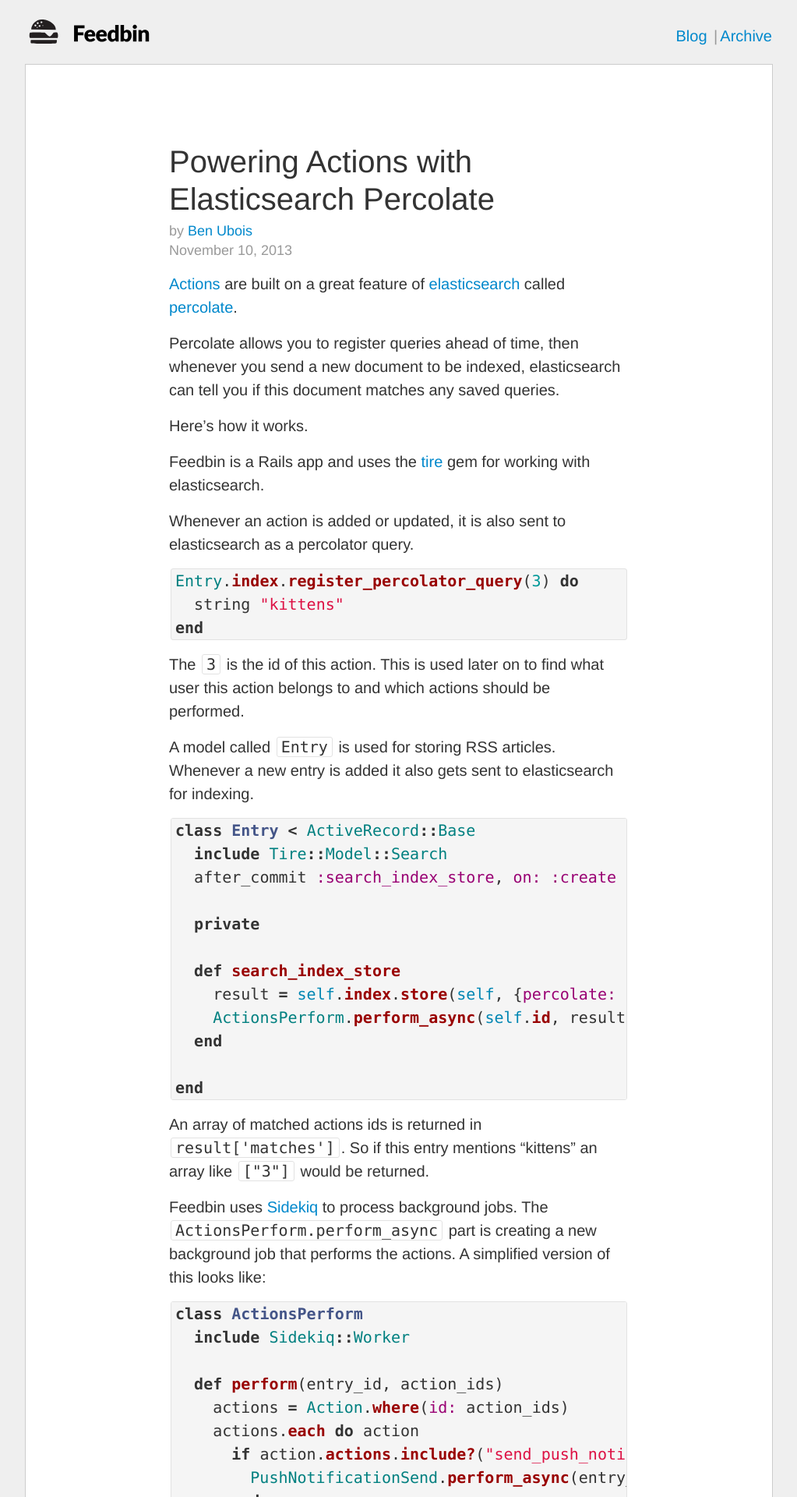
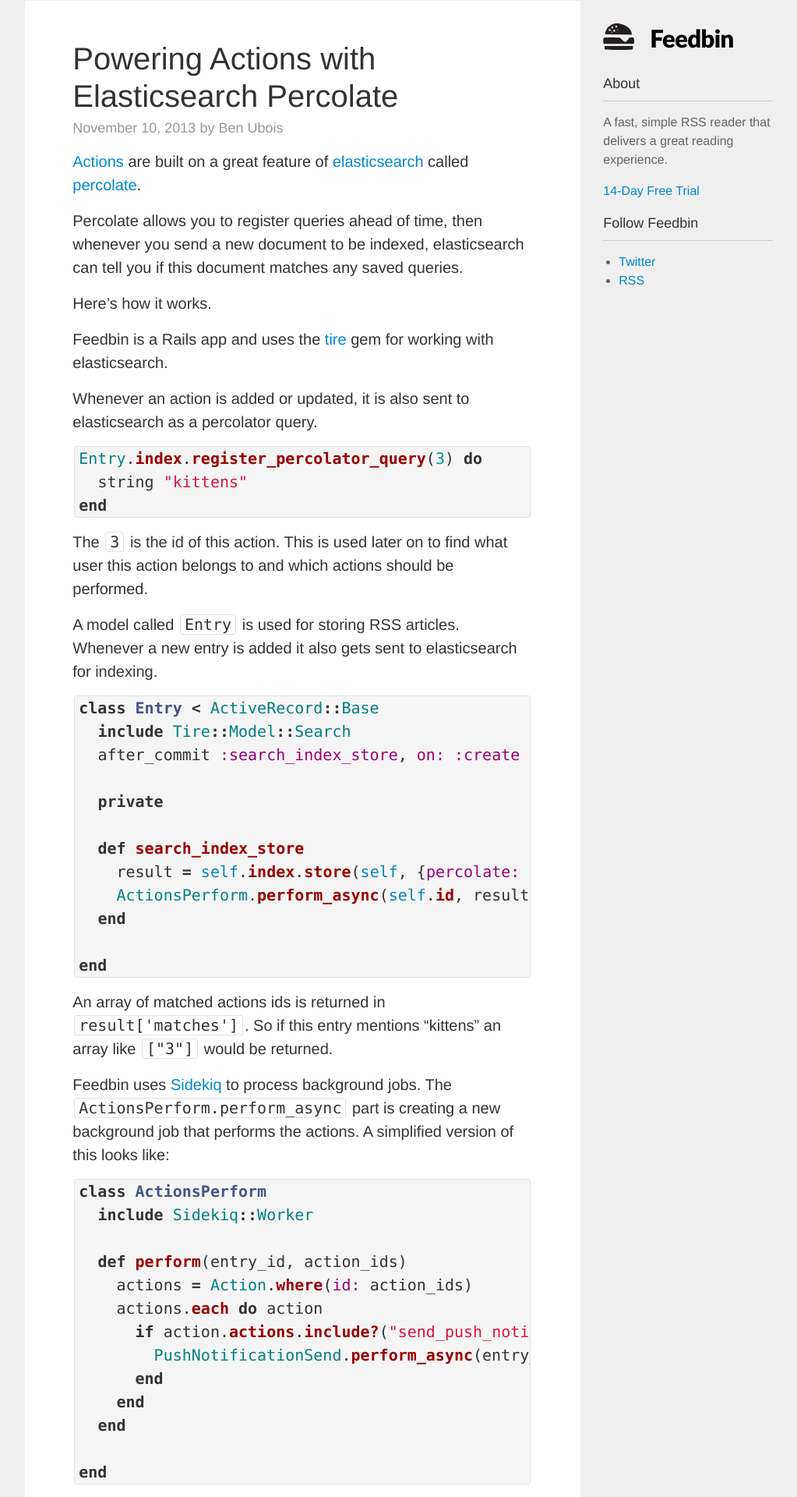
Before and after one commit to digideskio/feedbin-blog, a Jekyll site: the page built from index.html, in a window 1280 px wide. Shown: the top 1920 px of the page at 78% size, without its empty margins (128-1151 px from the left). Built offline with Jekyll 4.4.1, drawn with Linux system fonts in a browser that asks for light colours; the list of posts is cut into pages by our own code; comment, search, counter and statistics services are not loaded; some of the changed text lies outside the part shown.

Commit message:
Blog refresh.

```diff
--- a/_config.yml
+++ b/_config.yml
@@ -5,3 +5,4 @@
 permalink:   pretty
 pygments:    true
 paginate:    10
+exclude:     [public]
--- a/_layouts/default.html
+++ b/_layouts/default.html
@@ -8,48 +8,32 @@
 	<link rel="stylesheet" href="/assets/stylesheets/css.css?{{ site.time | date: "%Y%m%d%H%M%S" }}" />
 </head>
 <body class="{{ page.class }}">
-	<header>
-		<div class="container">
-			<div class="content clearfix">
-				<div class="half">
-					<a href="https://feedbin.me" class="logo"></a>
-				</div>
-				<div class="half">
-					<ul class="nav">
-						<li><a href="/">Blog</a></li>
-						<li><a href="/archive/">Archive</a></li>
-					</ul>
-				</div>
-			</div>
+	<div class="container">
+		<div class="content-wrap">
+			<header>
+				<article>
+					<a href="/"><img src="/assets/images/logo.svg" class="logo" /></a>
+					<p>A fast, simple RSS reader that delivers a great reading experience. <a href="https://feedbin.me">14-Day Free Trial</a>.</p>
+				</article>
+			</header>
+			{{ content }}
 		</div>
-	</header>
-	<div class="container">
-		{{ content }}
+		<div class="sidebar">
+			<a href="/"><img src="/assets/images/logo.svg" class="logo" /></a>
+			<h4>About</h4>
+			<p>A fast, simple RSS reader that delivers a great reading experience.</p>
+			<p><a href="https://feedbin.me">14-Day Free Trial</a></p>
+
+			<h4>Follow Feedbin</h4>
+			<ul>
+				<li><a href="https://twitter.com/feedbin">Twitter</a></li>
+				<li><a href="{{ site.domain }}/atom.xml">RSS</a></li>
+			</ul>
+		</div>
 	</div>
-	<footer>
-		<div class="container clearfix">
-			<div class="content">
-				<div class="half">
-					<p><a href="https://github.com/feedbin/support#readme">Contact & Support</a> | <a href="https://twitter.com/feedbin">Twitter</a></p>
-				</div>
-				<div class="half right-text">
-					<p>© {{ site.time | date: "%Y" }} Feedbin, Inc.</p>
-				</div>
-			</div>
-		</div>
-	</footer>
 	<script>
 		var _gauges = _gauges || [];
-		(function() {
-			var t   = document.createElement('script');
-			t.type  = 'text/javascript';
-			t.async = true;
-			t.id    = 'gauges-tracker';
-			t.setAttribute('data-site-id', '51417db8108d7b6c720000a4');
-			t.src = '//secure.gaug.es/track.js';
-			var s = document.getElementsByTagName('script')[0];
-			s.parentNode.insertBefore(t, s);
-		})();
+		(function() { var t = document.createElement('script'); t.type = 'text/javascript'; t.async = true; t.id = 'gauges-tracker'; t.setAttribute('data-site-id', '51417db8108d7b6c720000a4'); t.src = '//secure.gaug.es/track.js'; var s = document.getElementsByTagName('script')[0]; s.parentNode.insertBefore(t, s); })();
 	</script>
 	</body>
 </html>
--- a/_layouts/post.html
+++ b/_layouts/post.html
@@ -6,8 +6,7 @@
 	<article>
 		<h1>{{ page.title }}</h1>
 		<p class="page-meta">
-			by <a href="{{ page.author_link }}">{{ page.author }}</a>
-			<br /><time datetime="{{ page.date | date: '%Y-%m-%d' }}">{{ page.date | date: "%B %d, %Y" }}</time>
+			<time datetime="{{ page.date | date: '%Y-%m-%d' }}">{{ page.date | date: "%B %d, %Y" }}</time> by {{ page.author }}
 		</p>
 		{{ content }}
 	</article>
--- a/assets/stylesheets/css.css
+++ b/assets/stylesheets/css.css
@@ -100,6 +100,9 @@
 	display: block;
 	width: 100%;
 	max-width: 100%;
+}
+
+.content img {
 	border: 18px solid #666666;
 }
 
@@ -208,43 +211,10 @@
 /*----------------------------------------------
   Structure
 ----------------------------------------------*/
-header {
-	padding: 20px 0;
-}
 
 .logo {
-	width: 167px;
-	height: 36px;
-	background-size: 167px 36px !important;
-	background: url(/assets/images/logo.svg) 0 0 no-repeat;
-	display: block;
-	margin-top: 3px;
-}
-
-.nav {
-	padding-top: 10px;
-	text-align: right;
-	margin: 0;
-	color: #999;
-}
-
-.nav li {
-	display: inline;
-	padding: 0 0 0 3px;
-	margin: 0;
-}
-
-.nav li a {
-	padding-left: 3px;
-}
-
-.nav li:before {
-	color: #999;
-	content: "|";
-}
-
-.nav li:first-child:before {
-	content: "";
+	max-width: 167px;
+	margin: 30px 0;
 }
 
 .container {
@@ -252,26 +222,86 @@
 	max-width: 960px;
 }
 
-.content {
-	border: 1px solid transparent;
+.content-wrap {
+	background-color: #FFF;
+	float: left;
+	width: 74.226804123711%;
+}
+
+.sidebar {
+	float: right;
+	width: 22.680412371134%;
+}
+
+header {
+	display: none;
+}
+
+header article {
+	padding-top: 8px;
+	padding-bottom: 0;
+}
+
+header .logo {
+	margin: 0 0 8px 0;
+	max-width: 120px;
+}
+
+header {
+	font-size: 14px;
+}
+
+header p {
+	margin-bottom: 8px;
 }
 
 .main-content {
-	background-color: #FFF;
-	border-color: #CCC;
-	margin-bottom: 60px;
+	border-top: 1px solid #efefef;
+}
+
+.main-content:first-child {
+	border-top: none;
 }
 
 article {
 	max-width: 620px;
-	padding: 100px 15px;
+	padding: 50px 15px;
 	margin: 0 auto;
 }
 
-footer {
-	color: #999;
-	font-size: 13px;
+.sidebar h4 {
+	font-size: 18px;
+	font-weight: normal;
+	border-bottom: 1px solid #CCC;
+	margin-bottom: 15px;
+	padding-bottom: 8px;
 }
+
+.sidebar p, .sidebar li {
+	font-size: 16px;
+	color: #666666;
+}
+
+.pager {
+	margin: 0;
+	padding: 0;
+	overflow: hidden;
+	border-top: 1px solid #efefef;
+	padding-top: 15px;
+}
+
+.pager li {
+	margin: 0;
+	padding: 0;
+	list-style-type: none;
+	width: 50%;
+	float: left;
+}
+
+.pager .next {
+	text-align: right;
+}
+
 /*----------------------------------------------
   Helpers
 ----------------------------------------------*/
@@ -295,6 +325,26 @@
 		padding-top: 15px;
 		padding-bottom: 15px;
 	}
+	.content-wrap {
+		float: none;
+		width: 100%;
+	}
+
+	.sidebar {
+		display: none;
+	}
+
+	header {
+		display: block;
+	}
+
+	code {
+		padding: 0;
+		border: none;
+		margin: 0;
+		display: inline;
+		word-break: break-all;
+	}
 }
 
 @media only screen and (min-device-width : 320px) and (max-device-width : 480px) {
@@ -305,10 +355,8 @@
 
 @media (max-width: 540px) {
 	body {
+		padding: 0;
 		font-size: 18px;
-	}
-	.main-content {
-		margin-bottom: 30px;
 	}
 	h1 {
 		font-size: 26px;
--- a/index.html
+++ b/index.html
@@ -9,17 +9,16 @@
 	<article>
 		<h1><a href="{{ page.url }}">{{ page.title }}</a></h1>
 		<p class="page-meta">
-			by <a href="{{ page.author_link }}">{{ page.author }}</a>
-			<br /><time datetime="{{ page.date | date: '%Y-%m-%d' }}">{{ page.date | date: "%B %d, %Y" }}</time>
+			<time datetime="{{ page.date | date: '%Y-%m-%d' }}">{{ page.date | date: "%B %d, %Y" }}</time> by {{ page.author }}
 		</p>
 		{{ page.content }}
 	</article>
 </div>
 {% endfor %}
 
-<div class="clearfix">
-	<div class="half">
-		<p>
+<article>
+	<ul class="pager">
+		<li class="previous">
 		    {% if paginator.previous_page %}
 				{% if paginator.previous_page == 1 %}
 					<a href="/">Newer</a>
@@ -27,13 +26,12 @@
 					<a href="/page{{paginator.previous_page}}">Newer</a>
 				{% endif %}
 			{% endif %}
-		</p>
-	</div>
-	<div class="half right-text">
-		<p>
+			&nbsp;
+		</li>
+		<li class="next">
 		    {% if paginator.next_page %}
 		      <a href="/page{{paginator.next_page}}">Older</a>
 		    {% endif %}
-		</p>
-	</div>
-</div>
+		</li>
+	</ul>
+</article>
```
Also changed, not shown: assets/images/logo.svg.
